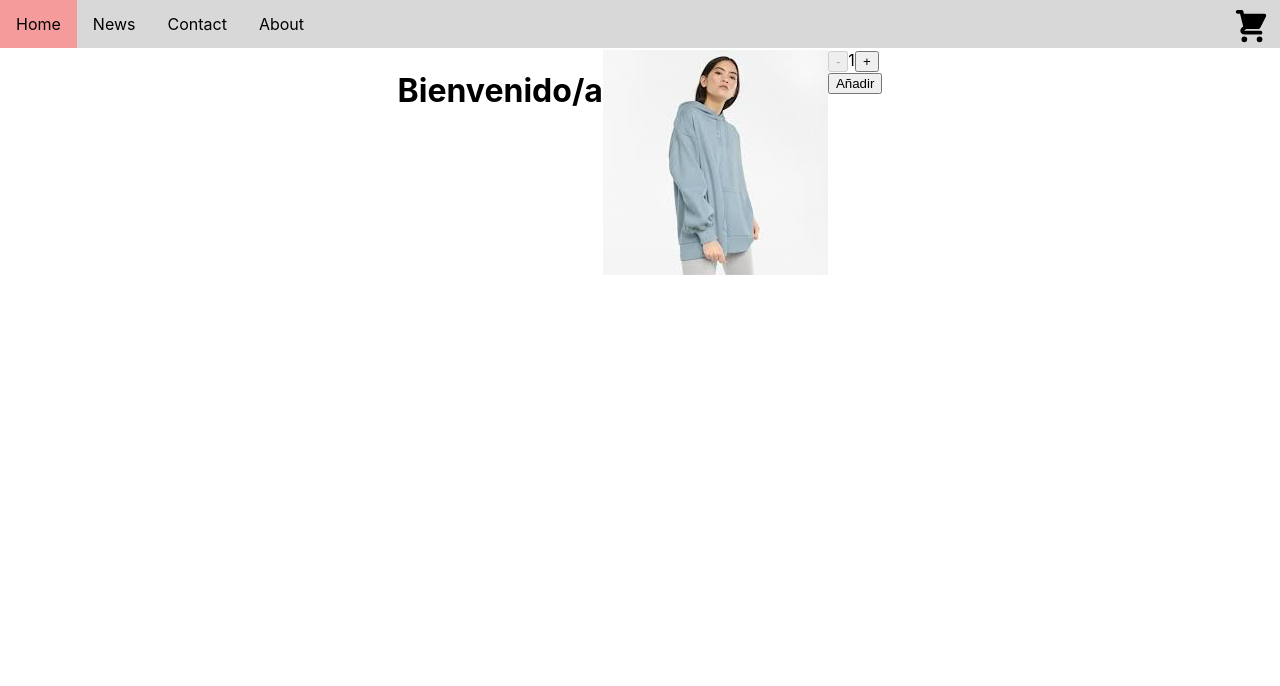
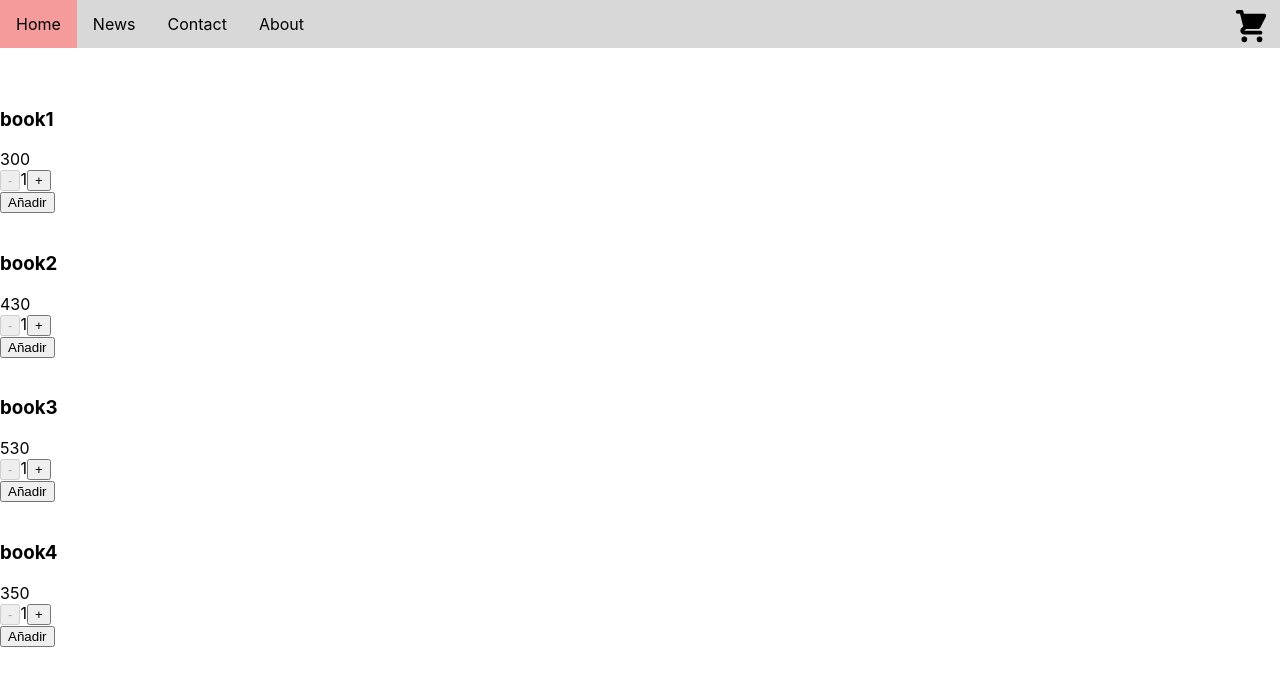
Before and after one commit to KeilaKowalski/project-react, a React (Create React App) app: page / in a window 1280 px wide. Shown: the top 686 px of the page. Built offline with nearby package versions, Linux system fonts and the light colour scheme.

Commit message:
desafio map y promises

```diff
--- /dev/null
+++ b/src/components/Item/index.jsx
@@ -0,0 +1,21 @@
+import React from "react";
+import ItemCount from "../ItemCount";
+
+export const Item = ({ name, img, price, id, stock }) => {
+  const onAdd = (qty) => {
+    console.log(`Has agregado ${qty} libros`);
+  };
+
+  return (
+    <article>
+      <img />
+
+      <h3>{name}</h3>
+      <span>{price}</span>
+
+      <ItemCount stock={stock} onAdd={onAdd} initial={1} />
+    </article>
+  );
+};
+
+export default Item;
--- a/src/components/ItemCount/index.jsx
+++ b/src/components/ItemCount/index.jsx
@@ -1,10 +1,7 @@
 import React from "react";
 import { useState } from "react";
 
-const ItemCount = ({ onAdd }) => {
-  const initial = 1;
-  const stock = 7;
-
+const ItemCount = ({ initial, stock, onAdd }) => {
   const [qty, setQty] = useState(initial);
 
   const addProduct = (num) => {
--- /dev/null
+++ b/src/components/ItemList/index.jsx
@@ -0,0 +1,51 @@
+//Se encarga de hacer el mapeo de los productos
+import React, { useEffect, useState } from "react";
+import Item from "../Item";
+import { productList } from "../data/data";
+//import ItemCount from "../ItemCount";
+
+const ItemList = () => {
+  const [products, setProducts] = useState([]);
+
+  const getProducts = new Promise((resolve, reject) => {
+    setTimeout(() => {
+      resolve(productList);
+    }, 2000);
+  });
+
+  const getProductsFromDB = async () => {
+    try {
+      const result = await getProducts;
+      setProducts(result);
+    } catch (error) {
+      console.log(error);
+      console.log("Error para mostrar los productos");
+    }
+  };
+
+  useEffect(() => {
+    getProductsFromDB();
+  }, []);
+
+  return (
+    <div>
+      {products.length ? (
+        <>
+          {products.map((product) => {
+            const { name, img, price, stock, id } = product;
+
+            return (
+              <div key={id}>
+                <Item name={name} price={price} stock={stock} id={id} />
+              </div>
+            );
+          })}
+        </>
+      ) : (
+        <p>Cargando productos...</p>
+      )}
+    </div>
+  );
+};
+
+export default ItemList;
--- /dev/null
+++ b/src/components/data/data.js
@@ -0,0 +1,26 @@
+export const productList = [
+    {
+        name: 'book1',
+        price: 300,
+        stock: 7,
+        id: 1
+    },
+    {
+        name: 'book2',
+        price: 430,
+        stock: 5,
+        id: 2
+    },
+    {
+        name: 'book3',
+        price: 530,
+        stock: 10,
+        id: 3
+    },
+    {
+        name: 'book4',
+        price: 350,
+        stock: 8,
+        id: 4
+    },
+];
--- a/src/containers/ItemListContainer/index.jsx
+++ b/src/containers/ItemListContainer/index.jsx
@@ -1,18 +1,17 @@
 import React from "react";
-import ItemCount from "../../components/ItemCount";
+//import { useState } from "react";
+//import ItemCount from "../../components/ItemCount";
+import ItemList from "../../components/ItemList";
 import "./styles.css";
 
 const ItemListContainer = ({ greeting }) => {
-  const onAdd = () => {
-    console.log("Se agrego al carrito");
-  };
-
   return (
-    <div className="containerGreeting">
-      <h1>{greeting}</h1>
-      <img src="/assets/download.jpg" alt="buzo" />
-      <ItemCount onAdd={onAdd} />
-    </div>
+    <section>
+      {/* <h1>{greeting}</h1>
+      <img src="/assets/download.jpg" alt="buzo" /> */}
+      <h2>Productos</h2>
+      <ItemList />
+    </section>
   );
 };
 
```
Also changed, not shown: src/components/Item/styles.css (added), src/components/ItemList/styles.css (added).
